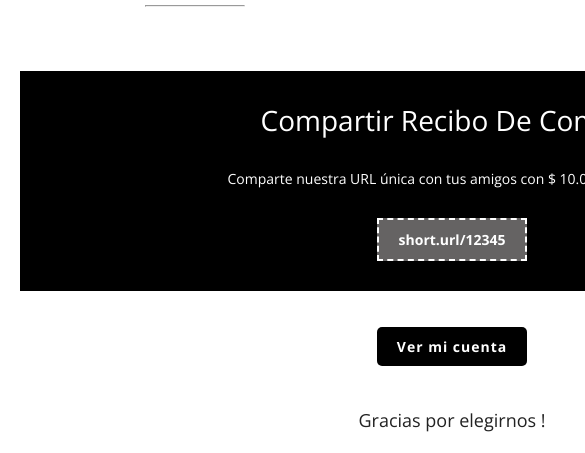
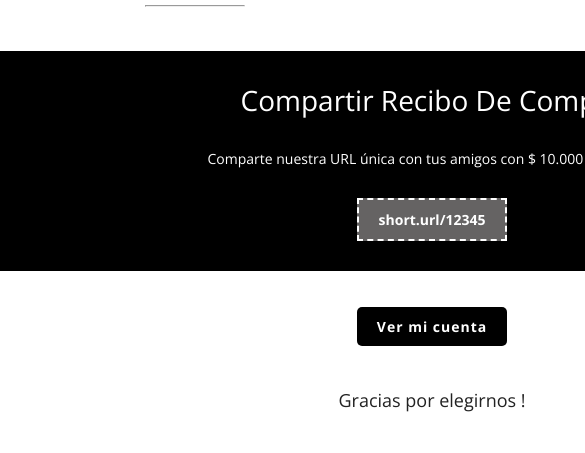
Before and after one commit to jeroalderete/Desarrollo-Liebre-Email-Marketing, a plain HTML site: page Batacazo-Mail/Batacazo-Mailing/index.html in a window 390 px wide. Shown: the part 1248-1701 px from the top of the page, 585 px wide, since content can reach past the window. Drawn offline with nearby package versions, Linux system fonts and the light colour scheme.

Commit message:
Desarrollo Liebre

```diff
--- a/Batacazo-Mail/Batacazo-Mailing/index.html
+++ b/Batacazo-Mail/Batacazo-Mailing/index.html
@@ -35,6 +35,11 @@
 
       .kate {
         text-align: center;
+      }
+
+      .footer-container {
+        padding: 0px !important;
+        padding-right: 0.2rem;
       }
     }
   </style>
@@ -336,7 +341,8 @@
 
   <br><br>
 
-  <table border="0" style="padding: 20px;" width="25%" align="center" cellspacing="0" cellpadding="0">
+  <table border="0" style="padding: 20px;" width="25%" align="center" cellspacing="0" cellpadding="0"
+    class="footer-container">
     <tr>
       <td align="center"
         style="background-color: #000000; font-size: 28px; font-weight: 400; color: #FFFFFF; padding: 30px 0;">
```
